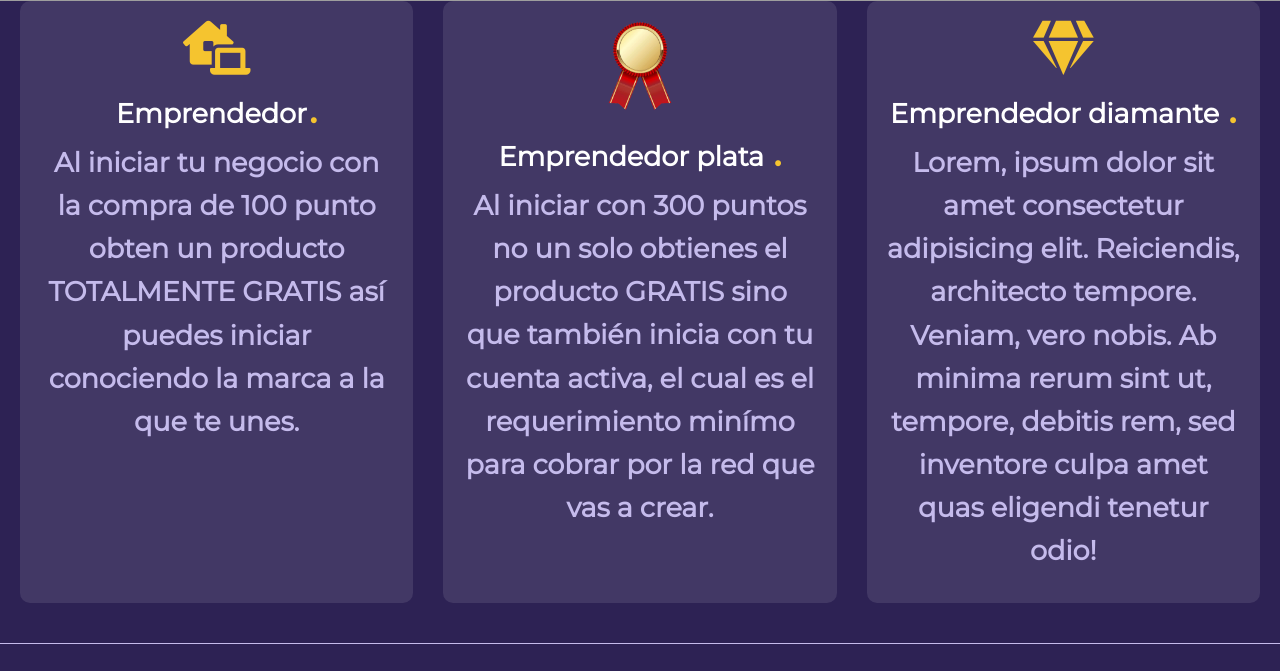
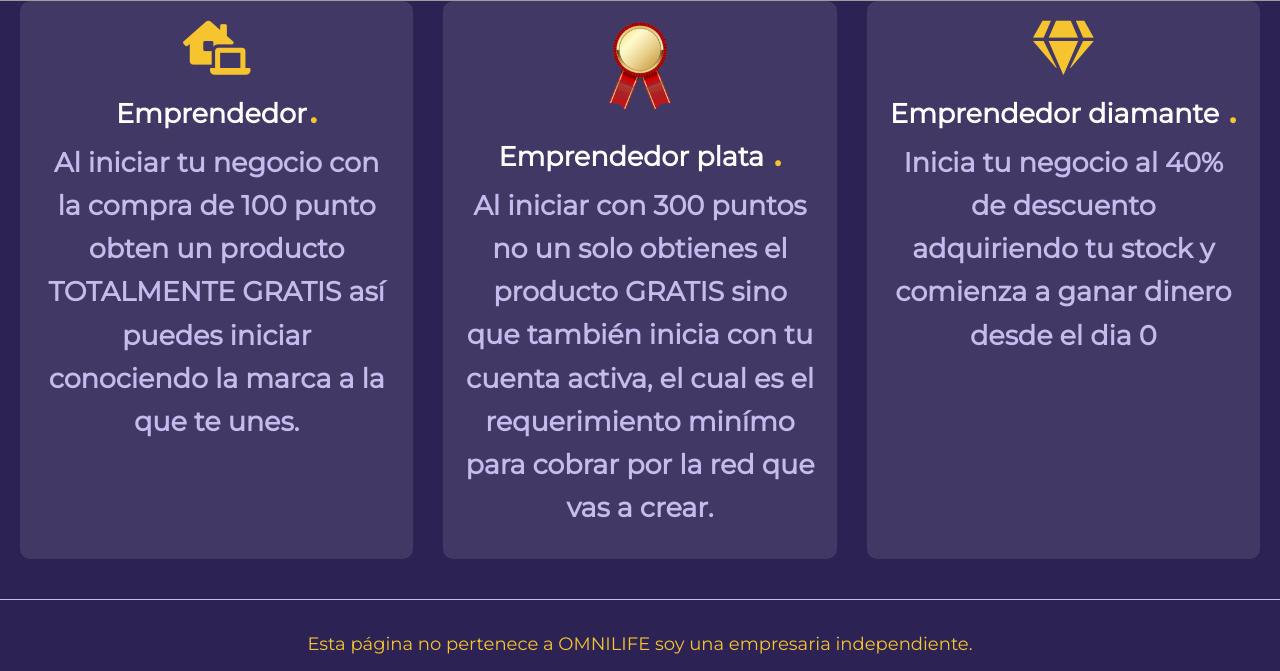
Before and after one commit to leudy/landingShary, a plain HTML site: page index.html in a window 1280 px wide. Shown: the part 1199-1870 px from the top of the page. Drawn offline with nearby package versions, Linux system fonts and the light colour scheme; grey boxes are pictures that could not be loaded.

Commit message:
Modificando texto de diamante

```diff
--- a/index.html
+++ b/index.html
@@ -75,16 +75,13 @@
             </i>
             <h2>Emprendedor diamante <span class="secondary-text dot">.</span>
                 <p>
-                    Lorem, ipsum dolor sit amet consectetur adipisicing elit.
-                    Reiciendis, architecto tempore.
-                    Veniam, vero nobis. Ab minima rerum sint ut, tempore, debitis rem, sed inventore culpa amet quas
-                    eligendi tenetur odio!
+                  Inicia tu negocio  al 40% de descuento adquiriendo tu stock y comienza a ganar dinero desde el dia 0
                 </p>
             </h2>
         </div>
     </div>
     <footer class="footer">
-     <p style="text-align: center; colGIT or: #f5c42f;">Esta página no pertenece a OMNILIFE soy una empresaria independiente.</p>
+     <p style="text-align: center; color: #f5c42f;">Esta página no pertenece a OMNILIFE soy una empresaria independiente.</p>
 
         <ul style="margin-top: 25px;">
             <li><a href="#"><img src="./imgs/facebook.png" alt="" height="50px"></a> </li>
```
